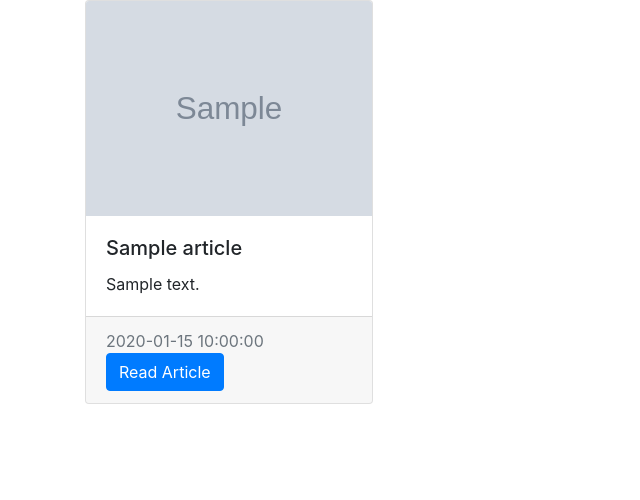
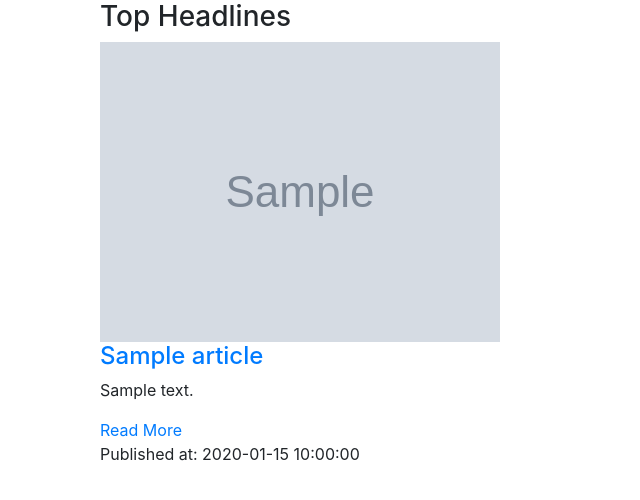
Before and after one commit to martingathu/news, a Flask app: page /articles/1 in a window 1280 px wide. Shown: the part 56-556 px from the top of the page, without its empty margins (0-640 px from the left). Run offline with Flask 2, Linux system fonts and the light colour scheme; grey boxes marked "Sample" are stand-in pictures; a database or web service that is not in the repository returns one stand-in record (values such as "Sample title"); data that the repository does not hold is empty; some libraries are stand-ins or nearby versions.

Commit message:
add page title

```diff
--- a/app/templates/article.html
+++ b/app/templates/article.html
@@ -1,20 +1,33 @@
-{% extends "base.html" %}
-{% block title %}Articles{% endblock %}
-{% block body %}
-<div class="articles">
-  {% for article in articles %}
-  <div class="card" style="width: 18rem;">
-    <img src="{{article.urlToImage}}" class="card-img-top" alt="...">
-    <div class="card-body">
-      <h5 class="card-title">{{article.title}}</h5>
-      <p class="card-text">{{article.description}}</p>
+
+{% extends 'base.html'%}
+
+{% block body%}
+<div class="container">
+
+   <h3> Top Headlines</h3>
+      <div class="row">
+        {% for article in articles %}
+		        <div class="col-md-5">
+				        <div class="thumbnail">
+				          <a href="{{article.url}}" target="_blank"><img src="{{article.urlToImage}}" alt="{{article.title}}" class="img-responsive" class="card-img-top"></a>
+						      <div class="caption">
+						        <h4><a href="{{article.url}}" target="_blank">{{article.title |truncate(35)}}</a></h4>
+						        <p>{{article.description}}</p>
+						        <a href="{{article.url}}" target="_blank"> Read More</a>
+
+						      </div>
+						      <div class="footer">
+						        Published at: {{article.publishedAt}}
+
+						  	  </div>
+	  				    </div>
+			        </div>
+
+        {% endfor %}
     </div>
-    <div class="card-footer text-muted">
-      <span>{{article.publishedAt}}</span>
-      <a href="{{article.url}}" class="btn btn-primary" target="_blank">Read Article</a>
-    </div>
-  </div>
-  {% endfor %}
+
+
 </div>
-{% endblock %}
-© 2020 GitHub, Inc.
+
+
+{%endblock%}
```
